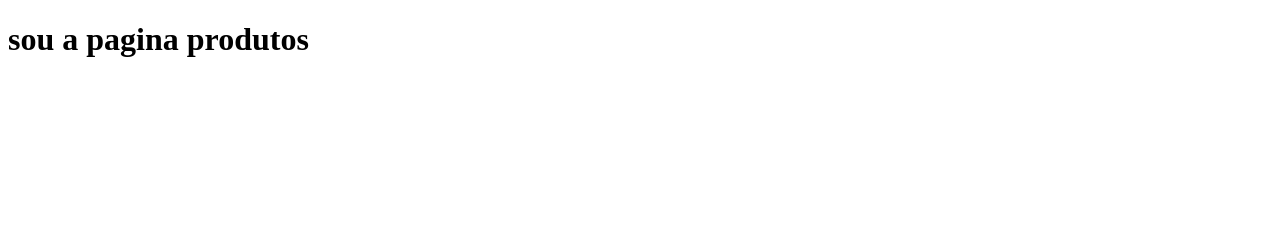
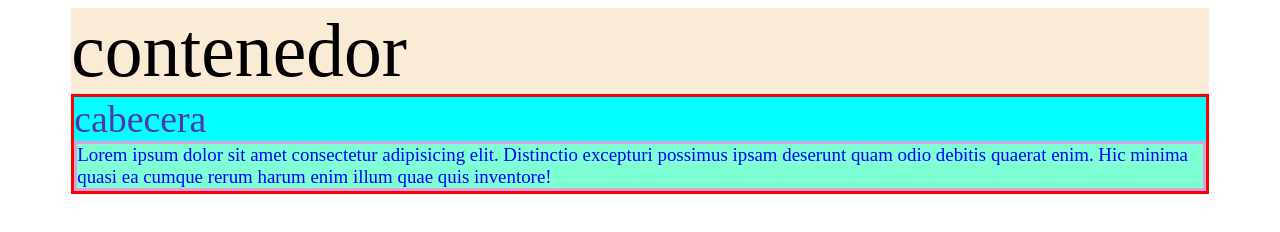
Before and after one commit to cleytoncaminha/pagina-de-cleyton, a plain HTML site: page produtos.html in a window 1280 px wide. Drawn offline with Linux system fonts and the light colour scheme.

Commit message:
cambios estilo

```diff
--- a/estilo.css
+++ b/estilo.css
@@ -1,4 +1,8 @@
 
 h1{font-family: serif;
-    color: blue;
+    color: rgb(204, 39, 33);
     font-size: 1cm;}
+
+    .contenedor{background-color: antiquewhite;width: 90%;margin-right: auto;margin-left: auto; font-size: 2cm; }
+    .cabecera{color: rgb(78, 57, 172); font-size: 1cm; background-color: aqua;border: red solid 3px ; }
+    .contenido{color: blue; font-size: 5mm;background-color: aquamarine;border: plum solid 3px;}
--- a/produtos.html
+++ b/produtos.html
@@ -5,10 +5,22 @@
     <meta http-equiv="X-UA-Compatible" content="IE=edge">
     <meta name="viewport" content="width=device-width, initial-scale=1.0">
     <title>Document</title>
+<link rel="stylesheet" href="estilo.css">
+
 </head>
 <body>
-    <h1> sou a pagina produtos
+       <div class="contenedor">
+           contenedor
+        <div class="cabecera">
+            cabecera
+            <div class="contenido">
+                Lorem ipsum dolor sit amet consectetur adipisicing elit. Distinctio excepturi possimus ipsam deserunt quam odio debitis quaerat enim. Hic minima quasi ea cumque rerum harum enim illum quae quis inventore!
 
-    </h1>
+
+            </div>
+
+        </div>
+
+    </div>
 </body>
 </html>
```
